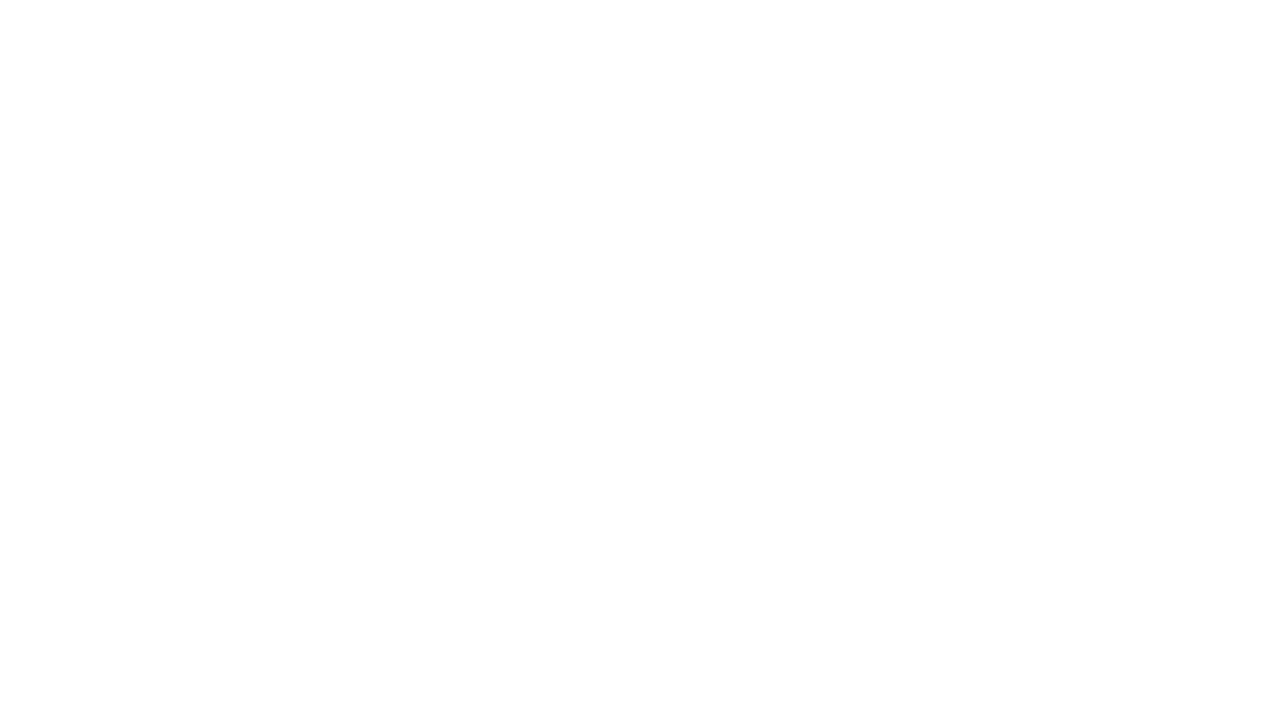
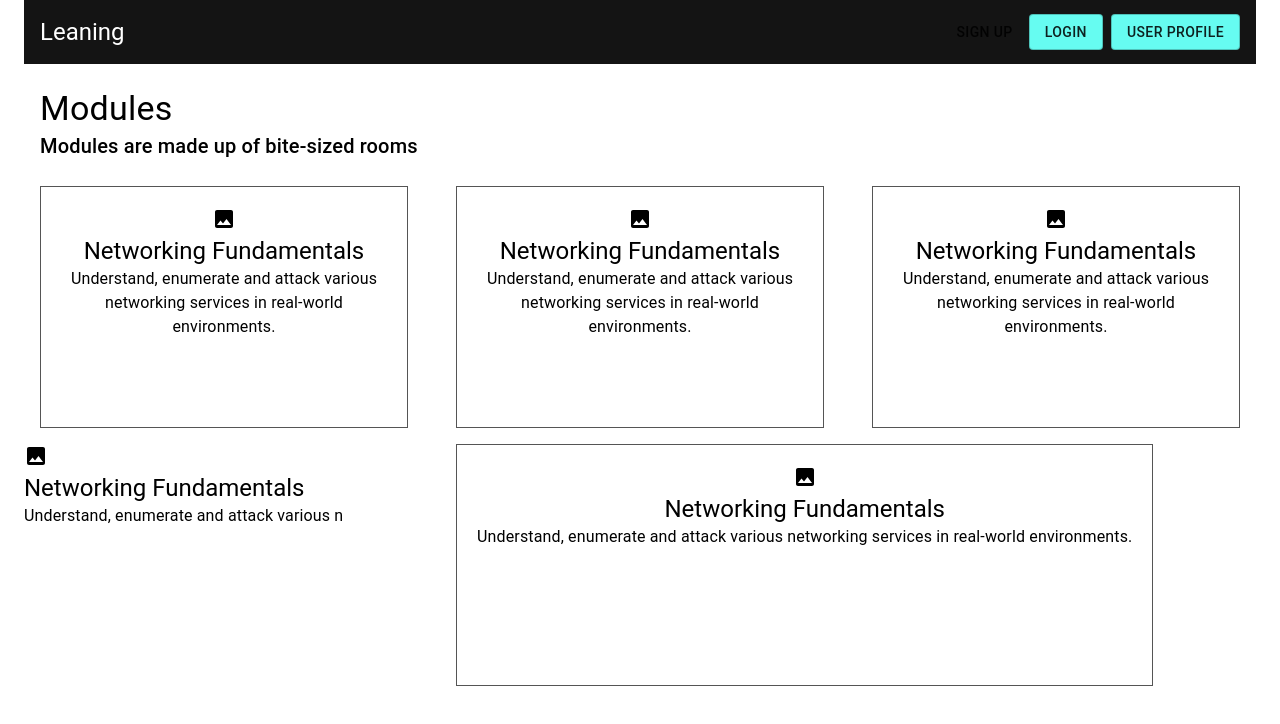
Before and after one commit to TeamABZ/learning, a React (Create React App) app: page /allmodule in a window 1280 px wide. Shown: the top 724 px of the page. Built offline with nearby package versions, Linux system fonts and the light colour scheme.

Commit message:
change module

```diff
--- a/src/App.js
+++ b/src/App.js
@@ -4,6 +4,7 @@ import { Link, Switch, Route, BrowserRouter } from "react-router-dom";
 import Login from "./component/Login";
 import FirstPage from "./component/FirstPage";
 import UserProfile from "./component/dashboard/UserProfile";
+import AllModule from "./component/dashboard/AllModule";
 function App() {
   return (
     <BrowserRouter>
@@ -12,6 +13,7 @@ function App() {
 
         <Route path="/Login" component={Login}></Route>
         <Route path="/userprofile" component={UserProfile}></Route>
+        <Route path="/allmodule" component={AllModule}></Route>
       </Switch>
     </BrowserRouter>
   );
--- a/src/component/dashboard/ModuleItem.js
+++ b/src/component/dashboard/ModuleItem.js
@@ -5,13 +5,13 @@ import Grid from "@material-ui/core/Grid";
 import ImageIcon from "@material-ui/icons/Image";
 
 const useStyles = makeStyles((theme) => ({
-  root: {
-    flexGrow: 1,
-  },
   itemModule: {
+    textAlign: "center",
+    display: "inline-block",
     border: " 1px solid #555",
-    width: "100%",
-    textAlign: "center",
+    padding: "20px",
+    height: "200px",
+    margin: "auto 1em",
   },
 }));
 export default function ModuleItem(props) {
@@ -19,7 +19,7 @@ export default function ModuleItem(props) {
   const { imageModule, titleModule, descriptionModule } = props;
 
   return (
-    <Grid Container className={classes.itemModule}>
+    <Grid className={classes.itemModule}>
       <ImageIcon />
       {/* {imageModule} */}
       <Typography variant="h5">Networking Fundamentals </Typography>
--- a/src/component/dashboard/UserProfile.js
+++ b/src/component/dashboard/UserProfile.js
@@ -66,7 +66,15 @@ export default function Login() {
               <NewMudule></NewMudule>
             </Typography>
             <Typography variant="h6" gutterBottom>
-              All Learn modules >>
+              <Link
+                color="inherit"
+                noWrap
+                variant="h6"
+                className={classes.toolbarLink}
+                href="/allmodule"
+              >
+                All Learn modules >>
+              </Link>
             </Typography>
           </Grid>
           <Grid item xs={12} sm={5}>
```
